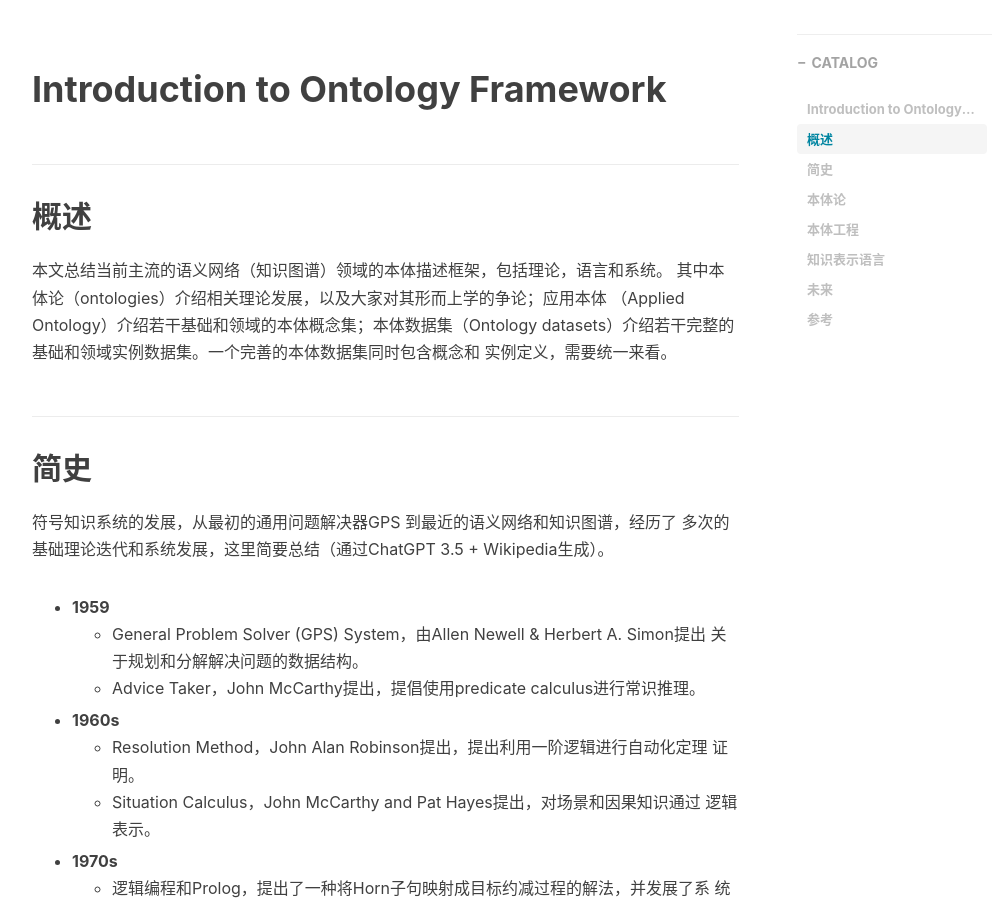
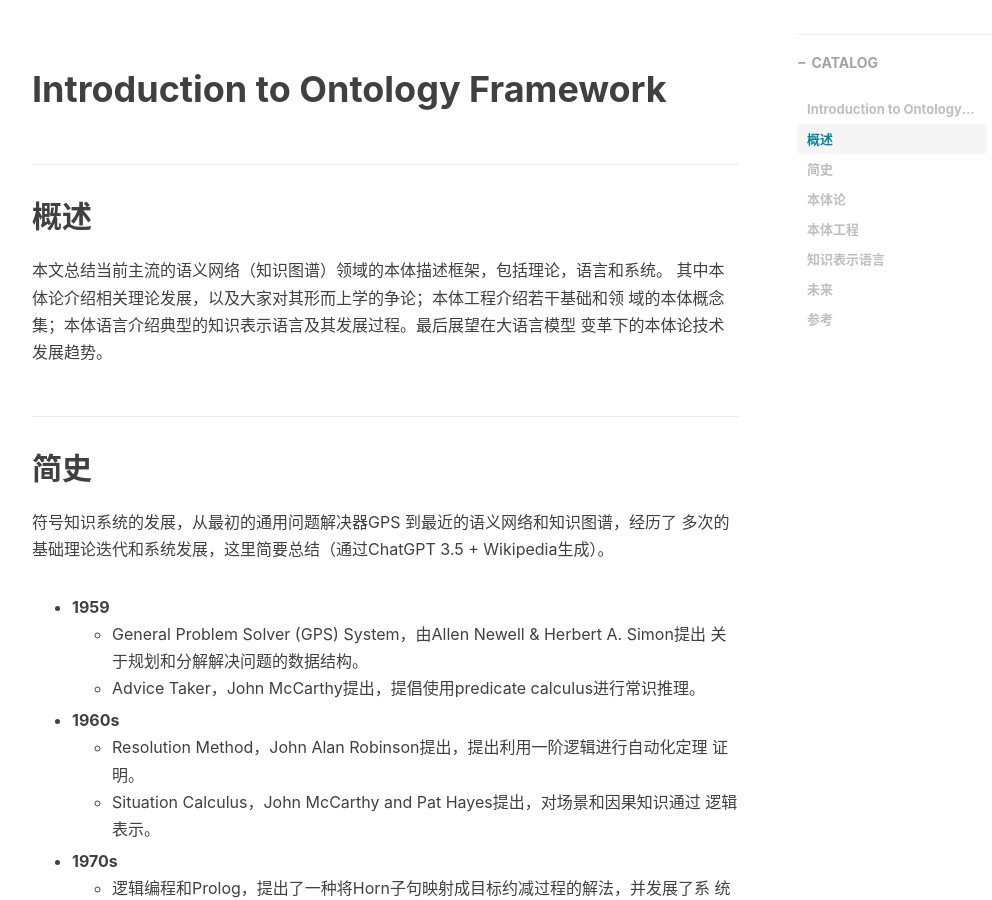
Before and after one commit to lambdacogito/lambdacogito.github.io, a Jekyll site: the page built from content/_posts/2024-04-18-ontology-framework.md, in a window 1280 px wide and 900 px high, scrolled down 523 px. Shown: the whole window, without its empty margins (233-1225 px from the left). Built offline with Jekyll 4.4.1, drawn with Linux system fonts in a browser that asks for light colours; nearby versions of some CDN libraries; comment, search, counter and statistics services are not loaded.

Commit message:
Quick update

```diff
--- a/content/_posts/2024-04-18-ontology-framework.md
+++ b/content/_posts/2024-04-18-ontology-framework.md
@@ -13,10 +13,9 @@ tags: ["Ontology", "Knowledge Representation"]
 ## 概述
 
 本文总结当前主流的语义网络（知识图谱）领域的本体描述框架，包括理论，语言和系统。
-其中本体论（ontologies）介绍相关理论发展，以及大家对其形而上学的争论；应用本体
-（Applied Ontology）介绍若干基础和领域的本体概念集；本体数据集（Ontology
-datasets）介绍若干完整的基础和领域实例数据集。一个完善的本体数据集同时包含概念和
-实例定义，需要统一来看。
+其中本体论介绍相关理论发展，以及大家对其形而上学的争论；本体工程介绍若干基础和领
+域的本体概念集；本体语言介绍典型的知识表示语言及其发展过程。最后展望在大语言模型
+变革下的本体论技术发展趋势。
 
 ## 简史
 
```
